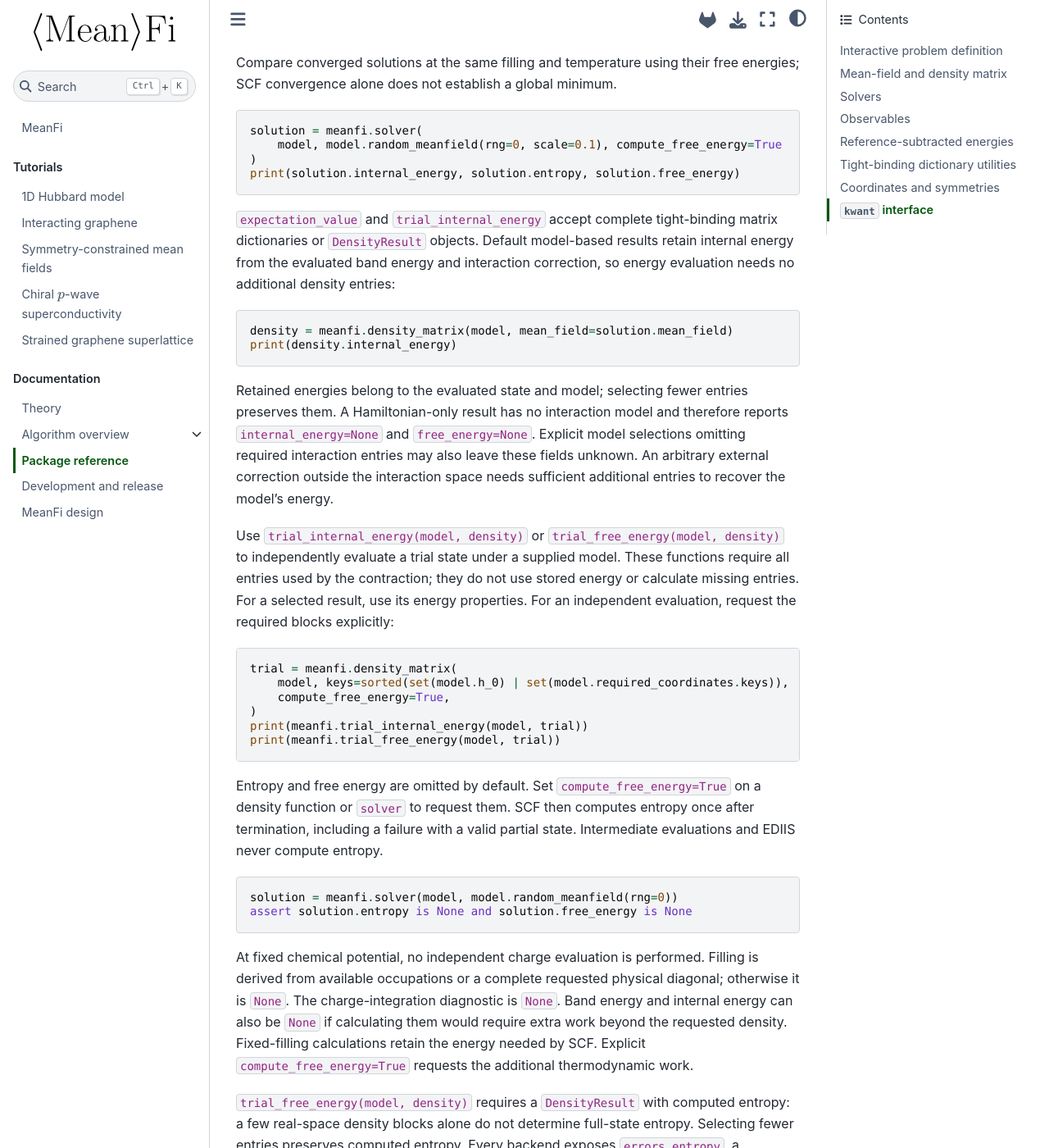
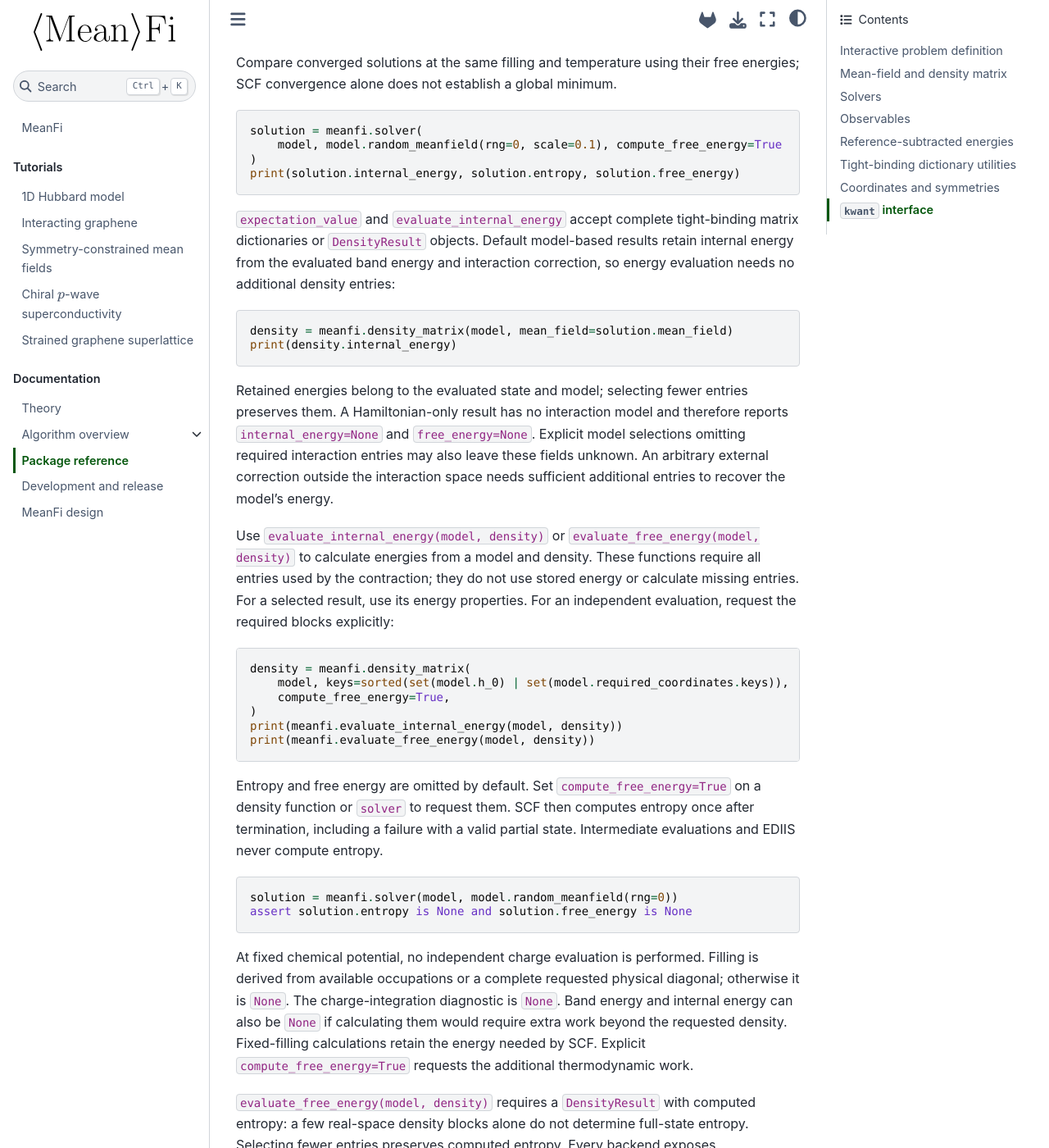
Before and after one commit to quantum-tinkerer/MeanFi, a Sphinx documentation site: the page built from docs/source/documentation/meanfi.md, in a window 1280 px wide and 1400 px high, scrolled down 6283 px. Shown: the whole window at 82% size. Built offline with Sphinx 7.4.7 and the Sphinx Book theme 1.1.4, drawn with Linux system fonts in a browser that asks for light colours; some of the changed text lies outside the part shown.

Commit message:
Name standalone energy functions by their evaluation role

````diff
--- a/docs/source/documentation/meanfi.md
+++ b/docs/source/documentation/meanfi.md
@@ -251,7 +251,7 @@ SCF settings are keyword-only. To change the history or iteration budget, pass
 
 ```{eval-rst}
 .. automodule:: meanfi.observables
-   :members: expectation_value, trial_internal_energy, trial_free_energy
+   :members: expectation_value, evaluate_internal_energy, evaluate_free_energy
    :show-inheritance:
 ```
 
@@ -288,7 +288,7 @@ solution = meanfi.solver(
 print(solution.internal_energy, solution.entropy, solution.free_energy)
 ```
 
-`expectation_value` and `trial_internal_energy` accept complete tight-binding
+`expectation_value` and `evaluate_internal_energy` accept complete tight-binding
 matrix dictionaries or `DensityResult` objects. Default model-based results
 retain internal energy from the evaluated band energy and interaction correction,
 so energy evaluation needs no additional density entries:
@@ -305,19 +305,19 @@ selections omitting required interaction entries may also leave these fields
 unknown. An arbitrary external correction outside the interaction space needs
 sufficient additional entries to recover the model's energy.
 
-Use `trial_internal_energy(model, density)` or `trial_free_energy(model, density)`
-to independently evaluate a trial state under a supplied model. These functions
+Use `evaluate_internal_energy(model, density)` or `evaluate_free_energy(model, density)`
+to calculate energies from a model and density. These functions
 require all entries used by the contraction; they do not use stored energy or
 calculate missing entries. For a selected result, use its energy properties.
 For an independent evaluation, request the required blocks explicitly:
 
 ```python
-trial = meanfi.density_matrix(
+density = meanfi.density_matrix(
     model, keys=sorted(set(model.h_0) | set(model.required_coordinates.keys)),
     compute_free_energy=True,
 )
-print(meanfi.trial_internal_energy(model, trial))
-print(meanfi.trial_free_energy(model, trial))
+print(meanfi.evaluate_internal_energy(model, density))
+print(meanfi.evaluate_free_energy(model, density))
 ```
 
 Entropy and free energy are omitted by default. Set `compute_free_energy=True`
@@ -338,7 +338,7 @@ require extra work beyond the requested density. Fixed-filling calculations
 retain the energy needed by SCF. Explicit `compute_free_energy=True` requests
 the additional thermodynamic work.
 
-`trial_free_energy(model, density)` requires a `DensityResult` with computed entropy:
+`evaluate_free_energy(model, density)` requires a `DensityResult` with computed entropy:
 a few real-space density blocks alone do not determine full-state entropy.
 Selecting fewer entries preserves computed entropy. Every backend exposes
 `errors.entropy`, a diagnostic total-error estimate where available. Finite dense
@@ -374,8 +374,8 @@ $$
 where $\langle A,B\rangle=\sum_R\operatorname{Tr}(A_R B_{-R})$ is the
 per-cell contraction. Differentiating $N U$ with respect to density gives
 $h_0+W[\delta\rho]$, so the Hamiltonian and energy use the same subtraction.
-`trial_internal_energy`, result energy properties and EDIIS use this functional.
-`trial_free_energy` uses it with the entropy of the actual state: $F=U-kT\,S[\rho]$.
+`evaluate_internal_energy`, result energy properties and EDIIS use this functional.
+`evaluate_free_energy` uses it with the entropy of the actual state: $F=U-kT\,S[\rho]$.
 Neither entropy nor filling is reference-subtracted.
 
 This is an energy functional for the reference-subtracted model, not the energy
````
Also changed, not shown: CHANGELOG.md (+2 -2 lines), DESIGN.md (+3 -3 lines), meanfi/__init__.py (+7 -3 lines), 8 other files.
